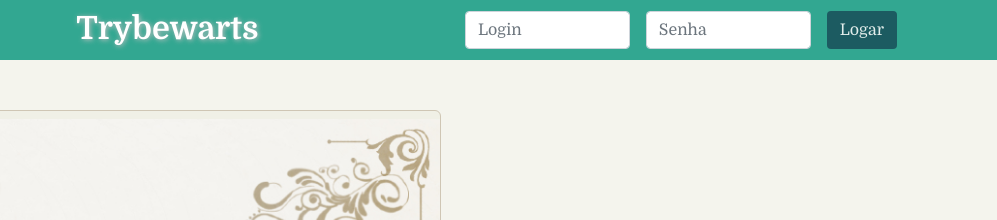
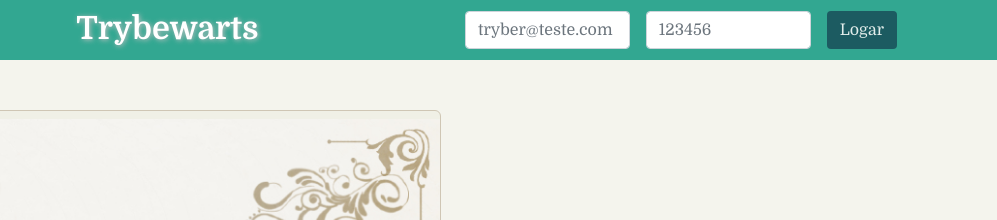
Before and after one commit to pedrotrasfereti/trybe-trybewarts, a plain HTML site: page index.html in a window 1280 px wide. Shown: the top 220 px of the page, 283-1280 px from the left. Drawn offline with nearby package versions, Linux system fonts and the light colour scheme.

Commit message:
Atualiza os placeholders

```diff
--- a/index.html
+++ b/index.html
@@ -17,8 +17,8 @@
       <img class="trybewarts-header-logo" src="images/trybewarts-header-logo.svg" alt="Imagem Trybewarts logo">
       <h1 id="trybewarts-header-title">Trybewarts</h1>
       <form class="trybewarts-login">
-        <input type="text" placeholder="Login" class="form-control" id="input-login" maxlength="30" >
-        <input type="password" placeholder="Senha" class="form-control" id="input-password" maxlength="30" >
+        <input type="text" placeholder="tryber@teste.com" class="form-control" id="input-login" maxlength="30" >
+        <input type="password" placeholder="123456" class="form-control" id="input-password" maxlength="30" >
         <button type="submit" class="btn" id="login-btn">Logar</button>
       </form>
     </div>
```
